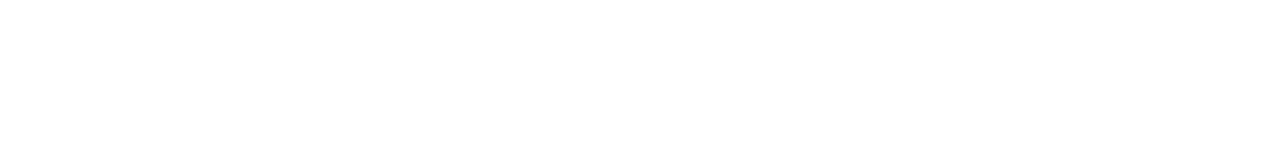
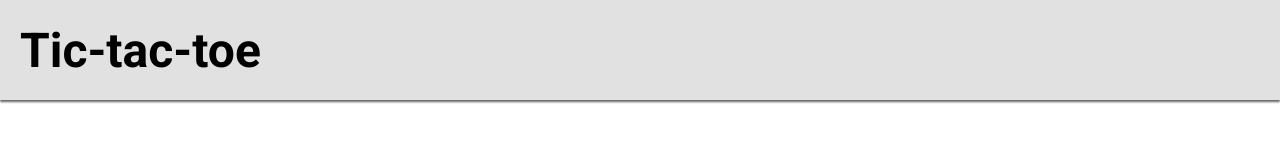
Before and after one commit to R-Lok/tic-tac-toe, a plain HTML site: page index.html in a window 1280 px wide. Drawn offline with Linux system fonts and the light colour scheme.

Commit message:
Add basic header

```diff
--- a/index.html
+++ b/index.html
@@ -8,6 +8,9 @@
     <link rel="stylesheet" href="style.css">
 </head>
 <body>
+    <header class="main-header">
+        <span>Tic-tac-toe</span>
+    </header>
    <script src="script.js"></script>
 </body>
 </html>
--- a/style.css
+++ b/style.css
@@ -0,0 +1,21 @@
+@import url('https://fonts.googleapis.com/css2?family=Roboto:wght@100;700&display=swap');
+
+* {
+    padding: 0;
+    margin: 0;
+}
+
+header {
+    background: rgb(225, 225, 225);
+    height: 100px;
+    display: flex;
+    align-items: center;
+    padding: 0 20px;
+    box-shadow: 0 2px 2px rgb(100, 100, 100);
+}
+
+header > span {
+    font-size: 48px;
+    font-family: "Roboto", sans-serif;
+    font-weight: bold;
+}
```
